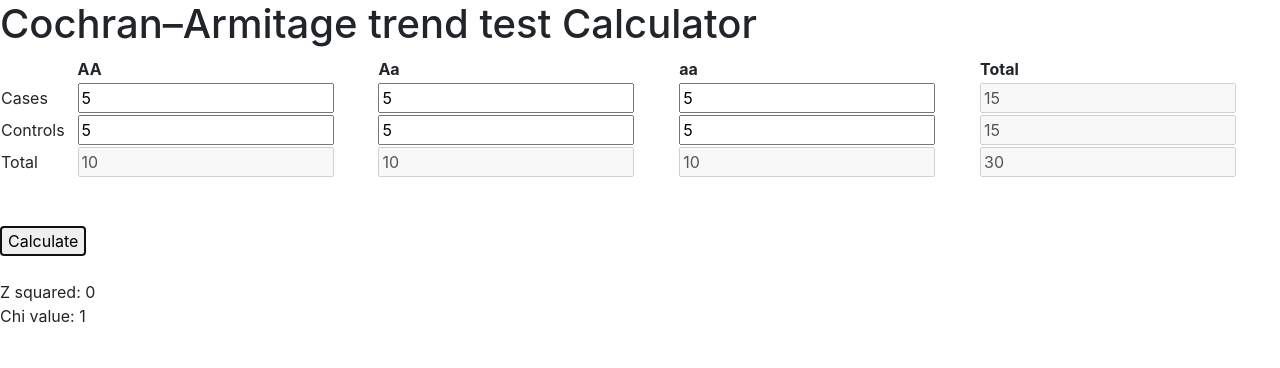
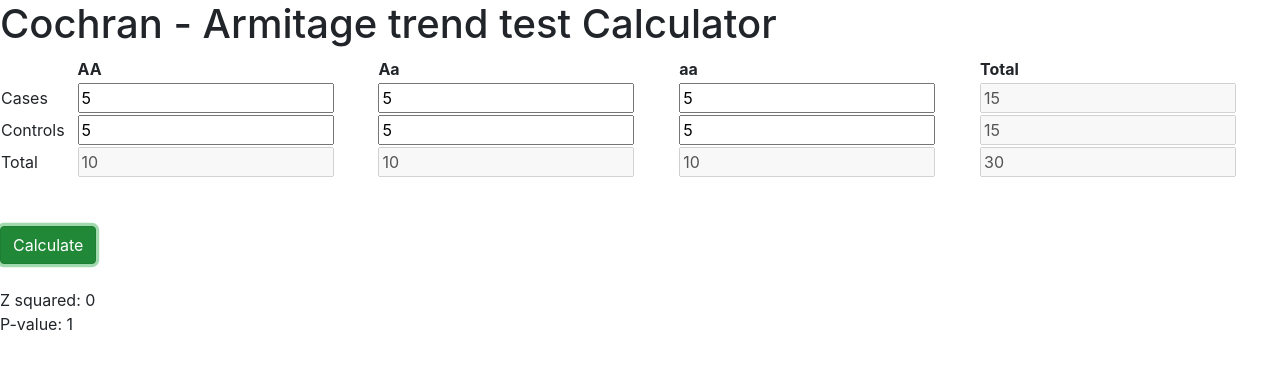
Before and after one commit to AniKhachatryan/CA-trend-test-calculator, a plain HTML site: page index.html in a window 1280 px wide. Both pictures are taken after typing "5", "5", "5", "5", "5", "5" into the empty fields and a click on the button "Calculate". Drawn offline with nearby package versions, Linux system fonts and the light colour scheme.

Commit message:
fix chi to p value

```diff
--- a/index.html
+++ b/index.html
@@ -5,12 +5,13 @@
 
 </head>
 <body>
-<h1>Cochran–Armitage trend test Calculator</h1>
+<h1>Cochran - Armitage trend test Calculator</h1>
 
 <!-- <form id="frm-test" onsubmit="Calculate()"> -->
-<table id="testTable" style="width:100%">
+<table id="testTable table" style="width:100%">
   <tr>
-  	<th></th>
+  	<thead></thead>
+    <th></th>
     <th>AA</th>
     <th>Aa</th>
     <th>aa</th>
@@ -40,7 +41,7 @@
 </table>
 
 <br><br>
-<button onclick="Calculate()">Calculate</button>
+<button type="button" class="btn btn-success" onclick="Calculate()">Calculate</button>
 
 <br><br>
 
@@ -84,7 +85,7 @@ function Calculate(){
     var para = document.getElementById("result");
     para.innerText = "Z squared: " + Math.round(Z_Squared*10000)/10000;
     var result_chi = document.getElementById("result_chi");
-    result_chi.innerText = "Chi value: " + compute(Z_Squared, 1);
+    result_chi.innerText = "P-value: " + compute(Z_Squared, 1);
 
 }
 
```
